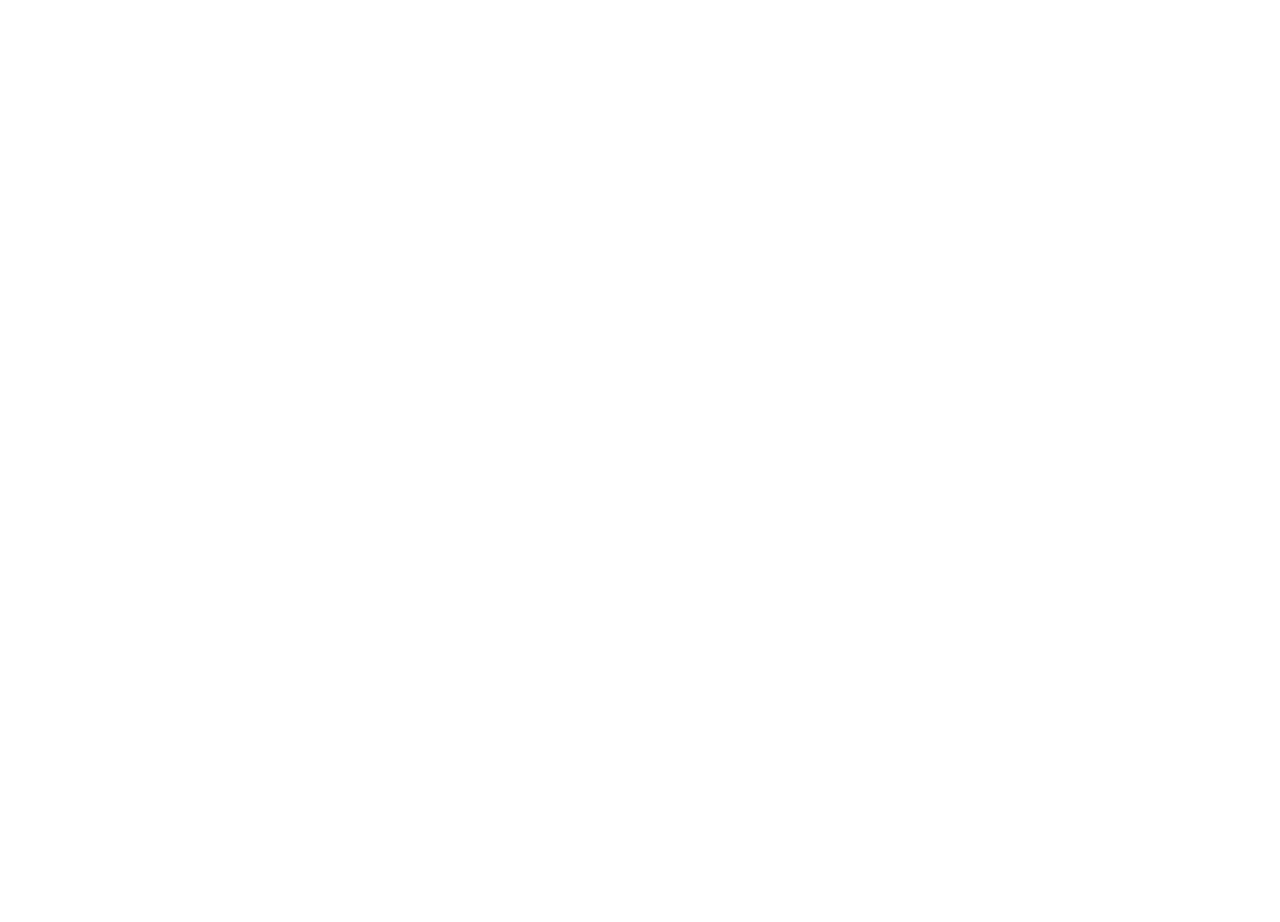
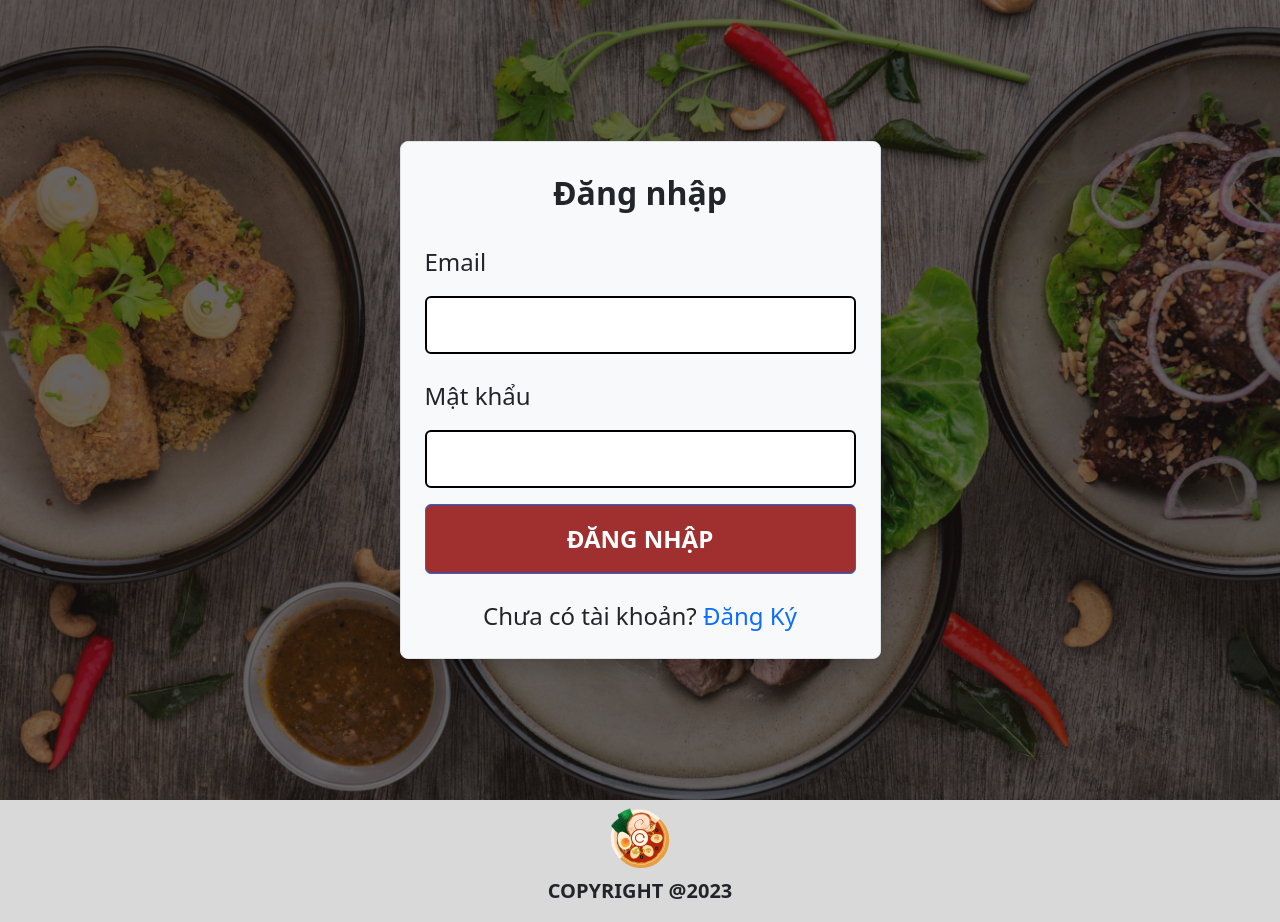
Before and after one commit to tranvanhoang060301/QLDAPM-HK222, a React (Create React App) app in the folder bkfood/: page /login in a window 1280 px wide. Before the commit this address had no page. Before the commit the page ends 800 px from the top, so only its background shows below. Built offline with nearby package versions, Linux system fonts and the light colour scheme.

Commit message:
add login and signup

```diff
--- a/bkfood/src/App.js
+++ b/bkfood/src/App.js
@@ -1,8 +1,12 @@
 import {BrowserRouter as Router, Routes, Route} from 'react-router-dom';
+import Footer from "./components/footer";
+
 import Home from './pages/home';
 import Search from './pages/search';
 import FavoritePlaces from './pages/favoritePlaces';
 import Whatever from './pages/whatever';
+import Login from './pages/login';
+import Signup from './pages/signup';
 
 function App() {
   return (
@@ -10,11 +14,13 @@ function App() {
       <div className='App'>
         <Routes>
           <Route path='/' element={<Home />} />
+          <Route path='/login' element={<Login />} />
+          <Route path='/signup' element={<Signup />} />
           <Route path='/search' element={<Search />} />
           <Route path='/favoritePlaces' element={<FavoritePlaces />} />
           <Route path='/whatever' element={<Whatever />} />
-
         </Routes>
+        <Footer />
       </div>
     </Router>
   );
--- a/bkfood/src/components/header/index.js
+++ b/bkfood/src/components/header/index.js
@@ -18,7 +18,7 @@ function Header({ active }) {
                 <Nav className="ml-auto">
                     <Nav.Item className="m-2 d-flex justify-content-center">
                     <Button
-                        className="px-4 py-2 fw-bold header-button"
+                        className="px-4 py-2 fw-bold"
                         href={"/login"}
                         style={{ backgroundColor: "#A02F2F" }}
                         onMouseOver={(e) => e.target.style.backgroundColor = "#6F2020"}
@@ -29,7 +29,7 @@ function Header({ active }) {
                     </Nav.Item>
                     <Nav.Item className="m-2 d-flex justify-content-center">
                     <Button
-                        className="px-4 py-2 fw-bold header-button"
+                        className="px-4 py-2 fw-bold"
                         href={"/signup"}
                         style={{ backgroundColor: "#A02F2F" }}
                         onMouseOver={(e) => e.target.style.backgroundColor = "#6F2020"}
--- a/bkfood/src/pages/home/index.js
+++ b/bkfood/src/pages/home/index.js
@@ -1,5 +1,4 @@
 import Header from "../../components/header";
-import Footer from "../../components/footer";
 import { Container, Button, Col, Row, Image } from "react-bootstrap";
 
 import Homepage from "../../assets/images/homepage.png";
@@ -31,7 +30,6 @@ function Home() {
           </Col>
         </Row>
       </Container>
-      <Footer />
     </>
   );
 }
--- /dev/null
+++ b/bkfood/src/pages/login/index.js
@@ -0,0 +1,76 @@
+import React, { useState } from "react";
+import { Link, useNavigate } from "react-router-dom";
+import { Container, Form, Button, Alert } from "react-bootstrap";
+
+import Background from "../../assets/images/background.png";
+
+const Login = () => {
+  const [email, setEmail] = useState("");
+  const [password, setPassword] = useState("");
+  const [error, setError] = useState("");
+  const [loading, setLoading] = useState(false);
+
+  const navigate = useNavigate();
+
+  const handleSubmit = async (e) => {
+    e.preventDefault();
+    setError("");
+
+    try {
+      setLoading(true);
+      console.log("logged in");
+      navigate("/profile");
+    } catch (e) {
+      setError("Log In failed. Please check your email and password");
+    }
+    setLoading(false);
+  };
+
+  return (
+    <Container fluid className="d-flex justify-content-center align-items-center" style={{backgroundImage: `url(${Background})`, backgroundRepeat: "none", backgroundSize: "cover", height: '100vh'}}>
+      <div className="p-4 border min-w- bg-light rounded-3 shadow" style={{ minWidth: '468px', fontSize: "24px"}}>
+        <h2 className="text-center fs-2 fw-bolder py-2">Đăng nhập</h2>
+        <Form onSubmit={handleSubmit}>
+          {error !== "" && <Alert variant="danger">{error}</Alert>}
+          <Form.Group className="py-2" controlId="email">
+            <Form.Label className="py-2 font-medium">Email</Form.Label>
+            <Form.Control
+                type="email"
+                style={{ border: '2px solid #000000', fontSize: "28px" }}
+                required
+                onChange={(e) => setEmail(e.target.value)}
+            />
+          </Form.Group>
+          <Form.Group className="py-2" controlId="password">
+            <Form.Label className="py-2 font-medium">Mật khẩu</Form.Label>
+            <Form.Control
+                type="password"
+                style={{ border: '2px solid #000000', fontSize: "28px" }}
+                required
+                onChange={(e) => setPassword(e.target.value)}
+            />
+          </Form.Group>
+          <Button
+            type="submit"
+            className="w-100 my-2 py-3 fw-bold fs-4"
+            style={{ backgroundColor: "#A02F2F" }}
+            onMouseOver={(e) => e.target.style.backgroundColor = "#6F2020"}
+            onMouseOut={(e) => e.target.style.backgroundColor = "#A02F2F"}
+            disabled={loading}
+            disabled={loading}
+          >
+            {loading ? "Loading..." : "ĐĂNG NHẬP"}
+          </Button>
+        </Form>
+        <div className="w-100 text-center mt-3">
+            Chưa có tài khoản?{" "}
+            <Link to="/signup" className="text-primary" style={{ textDecoration: 'none' }}>
+            Đăng Ký
+            </Link>
+        </div>
+      </div>
+    </Container>
+  );
+};
+
+export default Login;
--- /dev/null
+++ b/bkfood/src/pages/signup/index.js
@@ -0,0 +1,93 @@
+import { useState } from 'react';
+import { Link, useNavigate } from 'react-router-dom';
+import { Container, Form, Button, Row, Col, Alert } from 'react-bootstrap';
+
+import Background from "../../assets/images/background.png";
+
+const Signup = () => {
+  const [email, setEmail] = useState('');
+  const [password, setPassword] = useState('');
+  const [passwordConfirm, setPasswordConfirm] = useState('');
+  const [error, setError] = useState('');
+  const [loading, setLoading] = useState(false);
+  const navigate = useNavigate();
+
+  const handleSubmit = async (e) => {
+    e.preventDefault();
+    setError('');
+
+    if (passwordConfirm !== password) {
+      return setError('Passwords are not matching');
+    }
+
+    try {
+      setLoading(true);
+      navigate('/');
+    } catch (e) {
+      setError('Failed to create an account. Please try again');
+    }
+    setLoading(false);
+  };
+
+  return (
+    <Container fluid className="d-flex justify-content-center align-items-center" style={{backgroundImage: `url(${Background})`, backgroundRepeat: "none", backgroundSize: "cover", height: '100vh'}}>
+      <div className="p-4 border min-w- bg-light rounded-3 shadow" style={{ minWidth: '468px', fontSize: "24px"}}>
+        <h2 className="text-center fs-2 fw-bolder py-2">ĐĂNG KÝ</h2>
+        <Form onSubmit={handleSubmit}>
+          {error && (
+            <Alert variant="danger" className="py-2">
+              {error}
+            </Alert>
+          )}
+          <Form.Group className="mb-3" controlId="formEmail">
+            <Form.Label>Email</Form.Label>
+            <Form.Control
+              type="email"
+              value={email}
+              style={{ border: '2px solid #000000', fontSize: "28px" }}
+              onChange={(e) => setEmail(e.target.value)}
+            />
+          </Form.Group>
+
+          <Form.Group className="mb-3" controlId="formPassword">
+            <Form.Label>Mật khẩu</Form.Label>
+            <Form.Control
+              type="password"
+              value={password}
+              style={{ border: '2px solid #000000', fontSize: "28px"  }}
+              onChange={(e) => setPassword(e.target.value)}
+            />
+          </Form.Group>
+
+          <Form.Group className="mb-3" controlId="formPasswordConfirm">
+            <Form.Label>Xác nhận mật khẩu</Form.Label>
+            <Form.Control
+              type="password"
+              value={passwordConfirm}
+              style={{ border: '2px solid #000000', fontSize: "28px"  }}
+              onChange={(e) => setPasswordConfirm(e.target.value)}
+            />
+          </Form.Group>
+          <Button
+            type="submit"
+            className="w-100 my-2 py-3 fw-bold fs-4"
+            style={{ backgroundColor: "#A02F2F" }}
+            onMouseOver={(e) => e.target.style.backgroundColor = "#6F2020"}
+            onMouseOut={(e) => e.target.style.backgroundColor = "#A02F2F"}
+            disabled={loading}
+          >
+            {loading ? 'Loading...' : 'ĐĂNG KÝ'}
+          </Button>
+        </Form>
+        <div className="w-100 text-center mt-3">
+          Đã có tài khoản?{' '}
+          <Link to="/login" className="text-primary" style={{ textDecoration: 'none' }}>
+            Đăng nhập
+          </Link>
+        </div>
+      </div>
+    </Container>
+  );
+};
+
+export default Signup;
```
Also changed, not shown: bkfood/src/assets/images/background.png (added).
